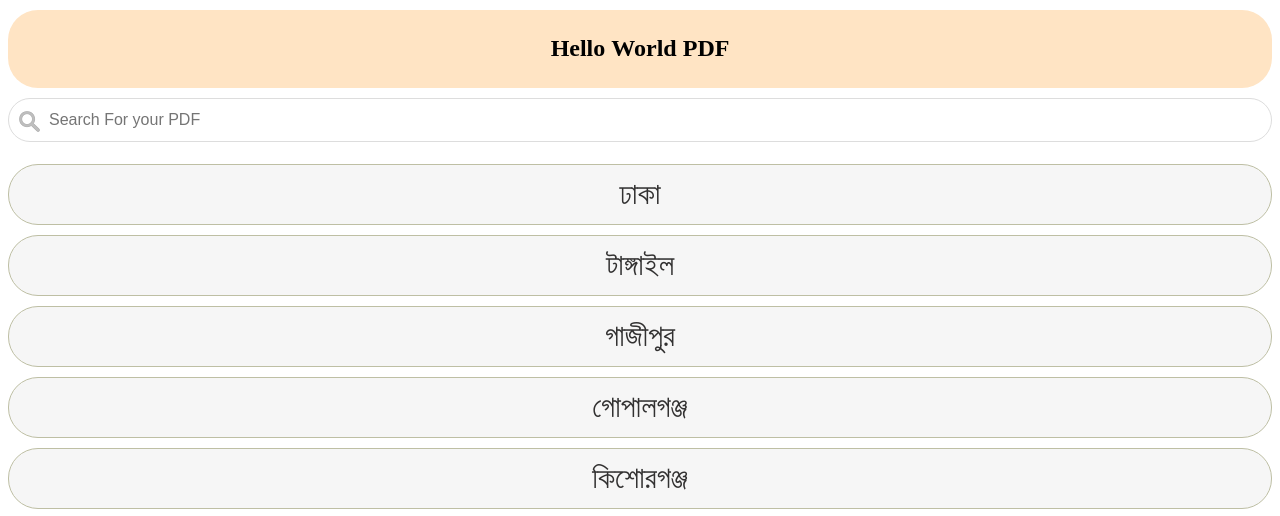
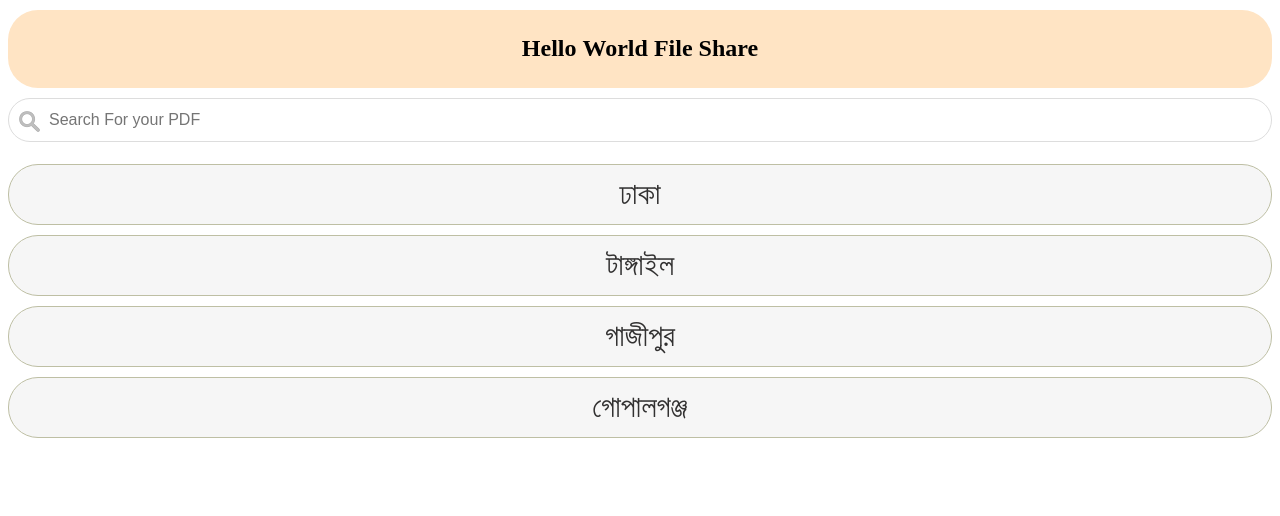
Before and after one commit to MohammadTaseenKhan/Hello-World-File-Share, a plain HTML site: page index.html in a window 1280 px wide. Shown: the top 516 px of the page. Drawn offline with Linux system fonts and the light colour scheme.

Commit message:
Add files via upload

```diff
--- a/index.html
+++ b/index.html
@@ -3,7 +3,7 @@
 
 
 <head>
-    <title>Hello World PDF</title>
+    <title>Hello World File Share</title>
 
     <meta http-equiv="content-type" content="text/html;charset=UTF-8" />
     <meta name="viewport" content="width=device-width, initial-scale=1">
@@ -68,19 +68,18 @@
 <body>
     <div class="center2">
         <center>
-            <h2>Hello World PDF</h2>
+            <h2>Hello World File Share</h2>
         </center>
     </div>
 
-    <input type="text" id="myInput" onkeyup="myFunction()" placeholder="Search For your PDF"
-        title="Type in a name">
+    <input type="text" id="myInput" onkeyup="myFunction()" placeholder="Search For your PDF" title="Type in a name">
 
     <ul id="myUL">
         <li><a href="Dhaka.html">ঢাকা</a></li>
         <li><a href="Tangail.html">টাঙ্গাইল</a></li>
         <li><a href="Gazipur.html">গাজীপুর</a></li>
         <li><a href="Gopalganj.html">গোপালগঞ্জ</a></li>
-        <li><a href="Kishoreganj.html">কিশোরগঞ্জ</a></li>
+        <!--<li><a href="Kishoreganj.html">কিশোরগঞ্জ</a></li>
         <li><a href="Madaripur.html">মাদারীপুর</a></li>
         <li><a href="Munshiganj.html">মুন্সীগঞ্জ</a></li>
         <li><a href="Narayanganj.html"> নারায়ণগঞ্জ </a></li>
@@ -138,7 +137,7 @@
         <li><a href="Meherpur.html">মেহেরপুর</a></li>
         <li><a href="Narail.html">নড়াইল</a></li>
         <li><a href="Satkhira.html">সাতক্ষীরা</a></li>
-        <li><a href="Khulna.html">খুলনা</a></li>
+        <li><a href="Khulna.html">খুলনা</a></li>-->
     </ul>
 
     <script>
```
